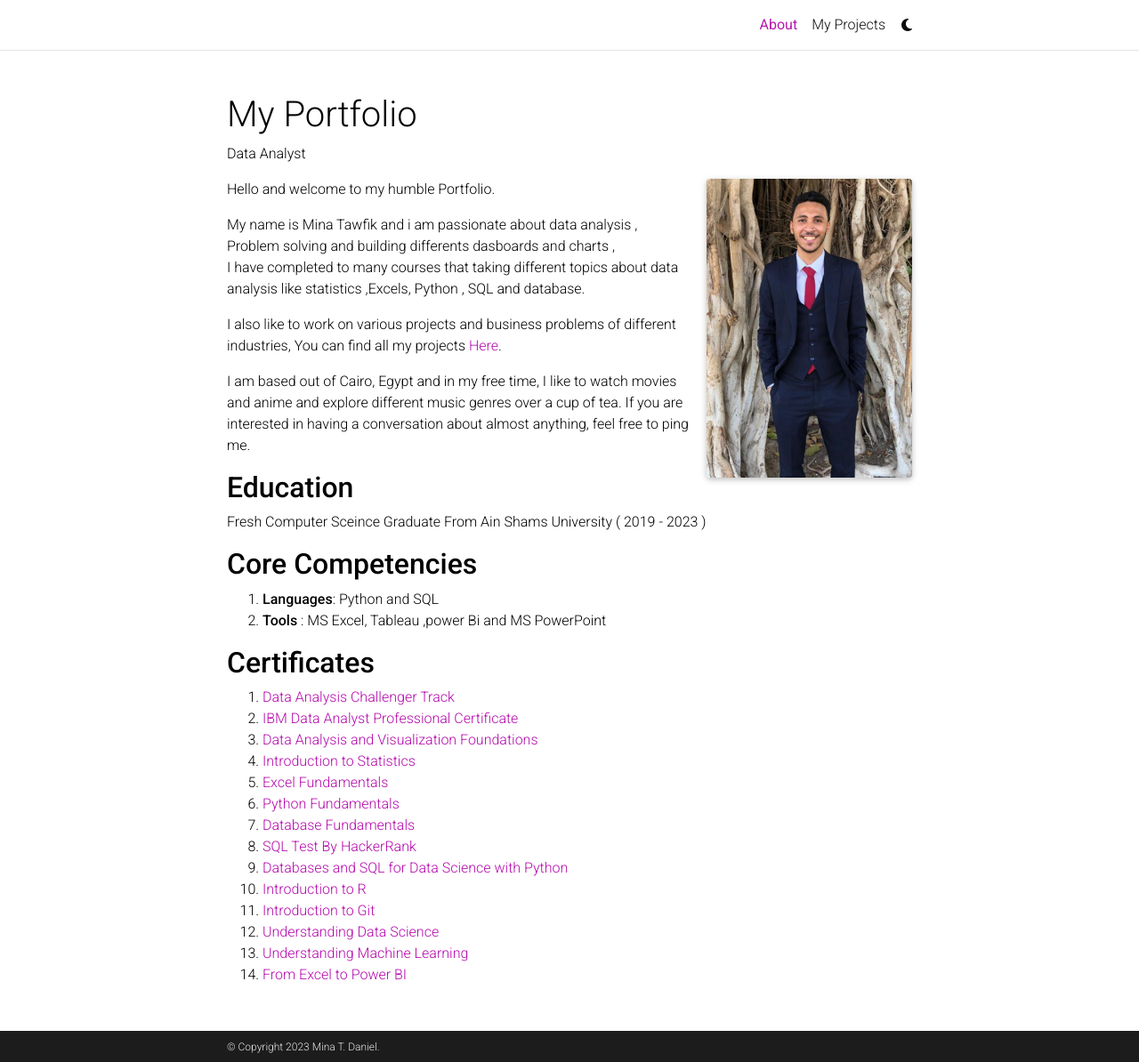
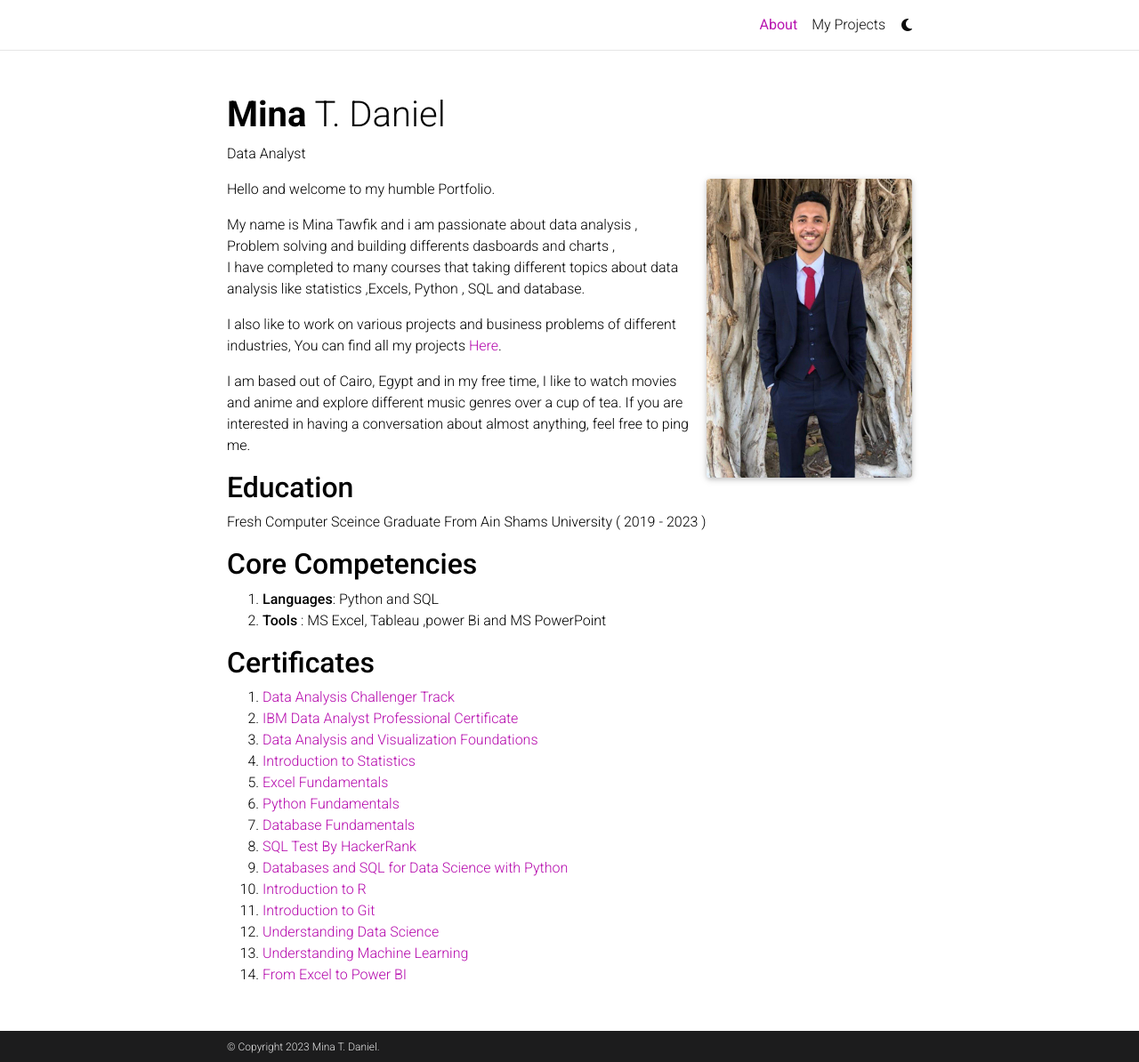
Before and after one commit to Minaaa01/Minaaa01.github.io, a Jekyll site: the page built from _pages/about.md, in a window 1280 px wide and 1194 px high. Shown: the whole window at 89% size. Built offline with Jekyll 4.4.1, drawn with Linux system fonts in a browser that asks for light colours; full-size pictures stand in for the smaller copies a plugin makes; comment, search, counter and statistics services are not loaded; a style sheet for code colours, icons or effects is not loaded.

Commit message:
Update _config.yml

```diff
--- a/_config.yml
+++ b/_config.yml
@@ -2,7 +2,7 @@
 # Site settings
 # -----------------------------------------------------------------------------
 
-title: My Portfolio # the website title (if blank, full name will be used instead)
+title: blank # the website title (if blank, full name will be used instead)
 first_name: Mina
 middle_name: T.
 last_name: Daniel
```
